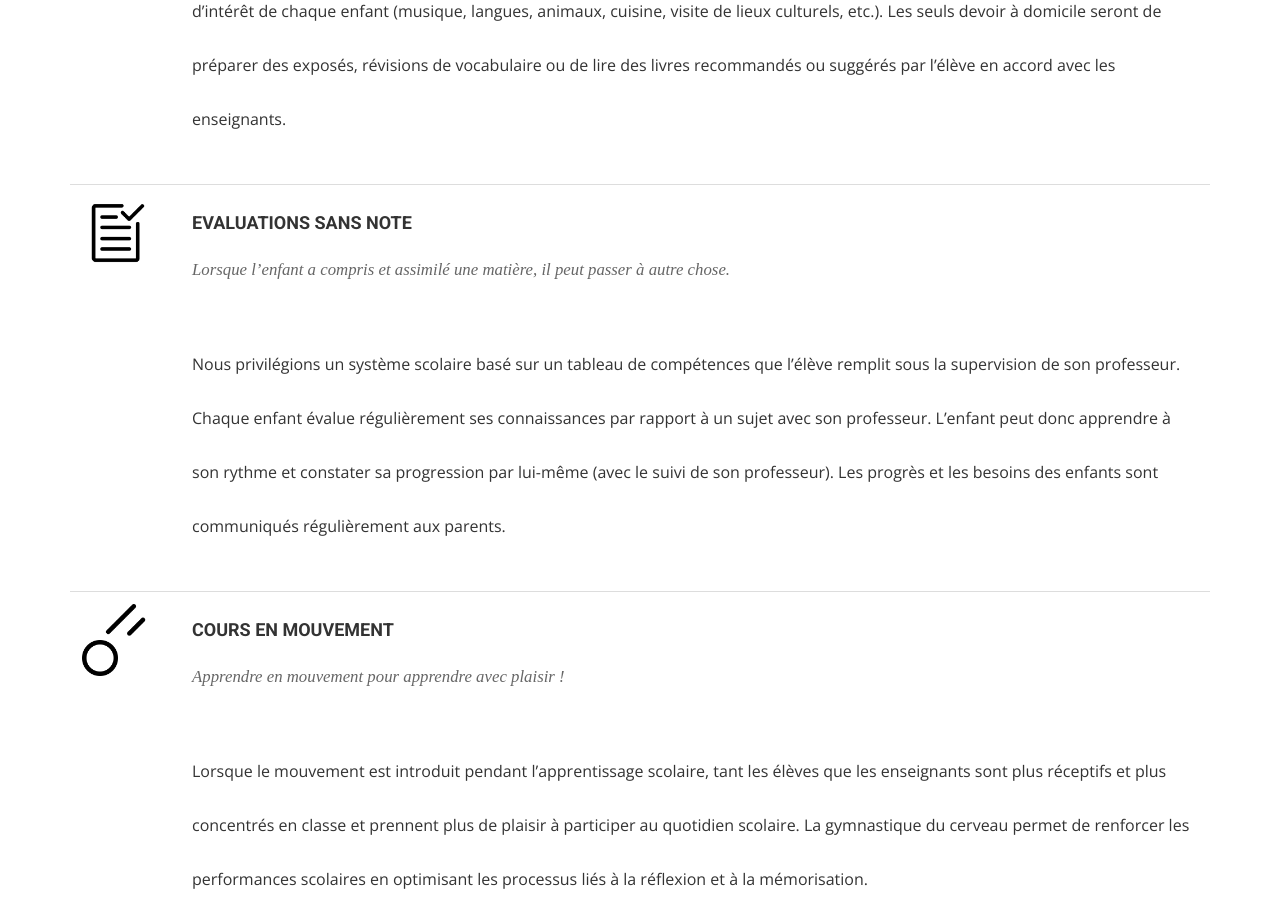
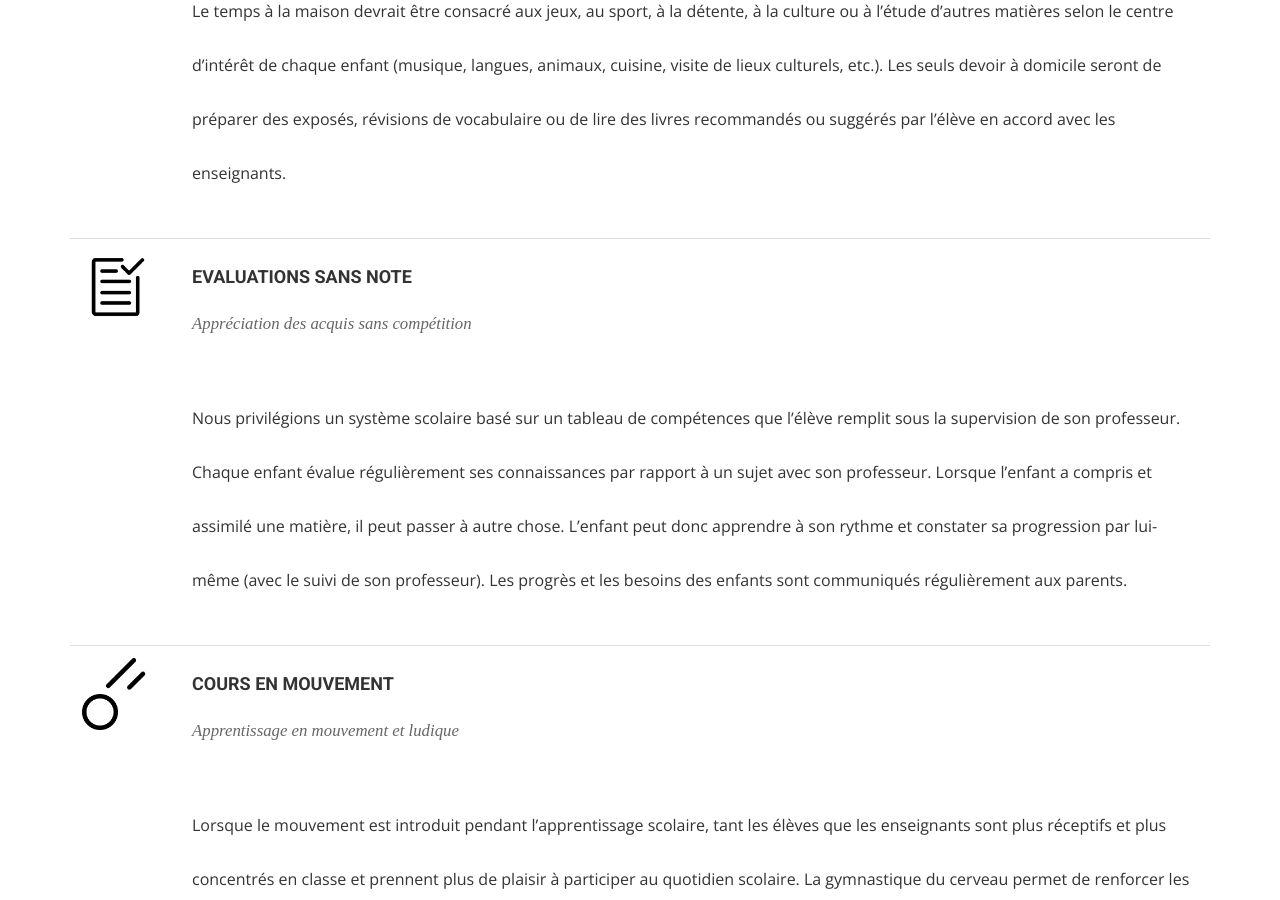
Before and after one commit to midjoule/lifeschool, a Jekyll site: the page built from index.html, in a window 1280 px wide and 900 px high, scrolled down 8179 px. Built offline with Jekyll 4.4.1, drawn with Linux system fonts in a browser that asks for light colours; nearby versions of some CDN libraries; some web fonts are replaced; some of the changed text lies outside the part shown.

Commit message:
Update principles.yml

```diff
--- a/_data/principles.yml
+++ b/_data/principles.yml
@@ -17,8 +17,8 @@
   image: multi ages.png
   ref: multi-ages
   subtitle: Collaborer les uns avec les autres
-  summary: Le mélange des âges permet aux enfants de se guider les uns-les autres dans leur exploration du monde.
-  desc: Les enfants du même âge n’ont pas forcément le même rythme, la même maturité et les mêmes intérêts en même temps. L’avantage des classes multi-âges est expérimenté principalement lors de travaux ou d’enseignements de groupes. Ils échanges leurs expériences et leurs connaissances de manière naturelle progressive et adaptée. Ils s’enseignent et se placent naturellement en position d’apprentissage sans s’en rendre compte.
+  summary: Favoriser solidarité et partage entre enfants
+  desc: Le mélange des âges permet aux enfants de se guider les uns-les autres dans leur exploration du monde. Les enfants du même âge n’ont pas forcément le même rythme, la même maturité et les mêmes intérêts en même temps. L’avantage des classes multi-âges est expérimenté principalement lors de travaux ou d’enseignements de groupes. Ils échanges leurs expériences et leurs connaissances de manière naturelle progressive et adaptée. Ils s’enseignent et se placent naturellement en position d’apprentissage sans s’en rendre compte.
 - title: Duo d'enseignants
   image: duo.png
   category: Classroom
@@ -38,26 +38,26 @@
   image: homework.png
   ref: homework
   category: Method
-  summary: Les devoirs sont effectués pendant les heures de cours.
+  summary: Devoirs effectués pendant les heures de cours
   desc: Le temps à la maison devrait être consacré aux jeux, au sport, à la détente, à la culture ou à l’étude d’autres matières selon le centre d’intérêt de chaque enfant (musique, langues, animaux, cuisine, visite de lieux culturels, etc.). Les seuls devoir à domicile seront de préparer des exposés, révisions de vocabulaire ou de lire des livres recommandés ou suggérés par l’élève en accord avec les enseignants.
 - title: Evaluations sans note
   subtitle: Fini la comparaison et la compétition
   image: examination.png
   ref: no mark
   category: Method
-  summary: Lorsque l’enfant a compris et assimilé une matière, il peut passer à autre chose.
-  desc: Nous privilégions un système scolaire basé sur un tableau de compétences que l’élève remplit sous la supervision de son professeur. Chaque enfant évalue régulièrement ses connaissances par rapport à un sujet avec son professeur. L’enfant peut donc apprendre à son rythme et constater sa progression par lui-même (avec le suivi de son professeur). Les progrès et les besoins des enfants sont communiqués régulièrement aux parents.
+  summary: Appréciation des acquis sans compétition
+  desc: Nous privilégions un système scolaire basé sur un tableau de compétences que l’élève remplit sous la supervision de son professeur. Chaque enfant évalue régulièrement ses connaissances par rapport à un sujet avec son professeur. Lorsque l’enfant a compris et assimilé une matière, il peut passer à autre chose. L’enfant peut donc apprendre à son rythme et constater sa progression par lui-même (avec le suivi de son professeur). Les progrès et les besoins des enfants sont communiqués régulièrement aux parents.
 - title: Cours en mouvement
   subtitle: Optimisation des processus cérébraux et sociaux
   image: move.png
   ref: move
   category: Method
-  summary: Apprendre en mouvement pour apprendre avec plaisir !
+  summary: Apprentissage en mouvement et ludique
   desc: Lorsque le mouvement est introduit pendant l’apprentissage scolaire, tant les élèves que les enseignants sont plus réceptifs et plus concentrés en classe et prennent plus de plaisir à participer au quotidien scolaire. La gymnastique du cerveau permet de renforcer les performances scolaires en optimisant les processus liés à la réflexion et à la mémorisation.
 - title: Familles
   subtitle: Collaboration parents / école
   image: students group.png
   ref: collaboration
   category: Relation
-  summary: L’école en collaboration avec les familles établira des repères solides et transmettra des valeurs essentielles et porteuse de vie.
-  desc: Nous souhaitons encourager les parents et les enseignants à établir un contact régulier afin de pourvoir aider l’enfant à progresser. Nous voulons encourager la culture de la confiance, à savoir que les parents reconnaissent que les enseignants sont des spécialistes qui ont comme but de faire progresser leurs enfants dans un climat serein.
+  summary: Communication régulière avec les familles
+  desc: L’école, en collaboration avec les familles, établira des repères solides et transmettra des valeurs essentielles et porteuse de vie. Nous souhaitons encourager les parents et les enseignants à établir un contact régulier afin de pourvoir aider l’enfant à progresser. Nous voulons encourager la culture de la confiance, à savoir que les parents reconnaissent que les enseignants sont des spécialistes qui ont comme but de faire progresser leurs enfants dans un climat serein.
```
